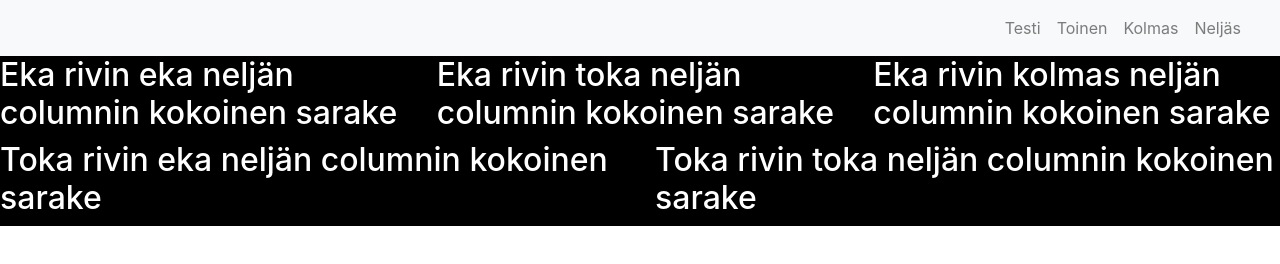
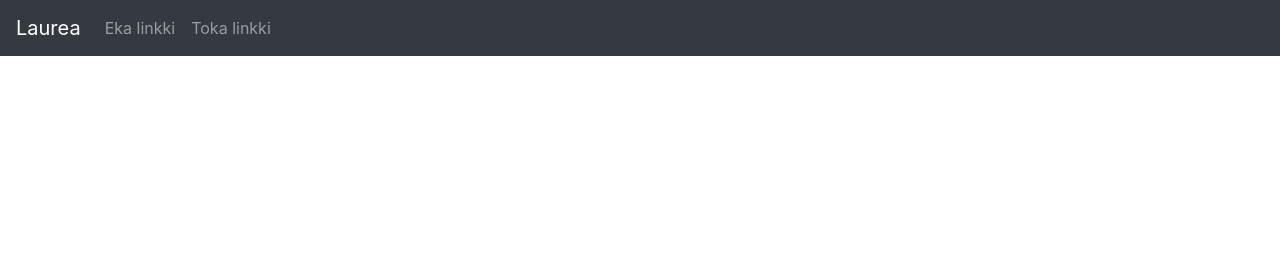
Before and after one commit to kyostim/kyostim.github.io, a plain HTML site: page BS/index.html in a window 1280 px wide. Drawn offline with nearby package versions, Linux system fonts and the light colour scheme.

Commit message:
Update index.html

```diff
--- a/BS/index.html
+++ b/BS/index.html
@@ -3,55 +3,30 @@
     <head>
         <title>Esimerkki 7B</title>
         <meta charset="utf-8"/>
-        <link href="css/bootstrap.min.css" rel="stylesheet">
-        <link href="ownstyles.css" rel="stylesheet">
+        <link rel="stylesheet" href="https://stackpath.bootstrapcdn.com/bootstrap/4.4.1/css/bootstrap.min.css" integrity="sha384-Vkoo8x4CGsO3+Hhxv8T/Q5PaXtkKtu6ug5TOeNV6gBiFeWPGFN9MuhOf23Q9Ifjh" crossorigin="anonymous">
     </head>
     <body>
-        <nav class="navbar navbar-expand-md navbar-light bg-light sticky-top">
-            <div class="container-fluid">
-                <button class="navbar-toggler" type="button" data-toggle="collapse" data-target="#navbarResponsive">
-                    <span class="navbar-toggler-icon">
-                    </span>
+        <nav class="navbar navbar-expand-lg navbar-dark bg-dark">
+            <a href="#" class="navbar-brand">Laurea</a>
+
+            <button class="navbar-toggler" data-toggle="collapse" data-target="#navbarMenu">
+                <span class="navbar-toggler-icon"></span>
             </button>
-                <div class="collapse navbar-collapse" id="navbarResponsive">
-                    <ul class="navbar-nav ml-auto">
+            <div id="navbarMenu" class="collapse navbar-collapse">
+                <ul class="navbar-nav">
                     <li class="nav-item">
-                            <a class="nav-link" href="#">Testi</a>
+                        <a class="nav-link" href="#">Eka linkki</a>
                     </li>
                     <li class="nav-item">
-                            <a class="nav-link" href="#">Toinen</a>
-                        </li>
-                        <li class="nav-item">
-                            <a class="nav-link" href="#">Kolmas</a>
-                        </li>
-                        <li class="nav-item">
-                            <a class="nav-link" href="#">Neljäs</a>
+                        <a class="nav-link" href="#">Toka linkki</a>
                     </li>
                 </ul>
             </div>
-            </div>
         </nav>
-        <div class="row">
-            <div class="col-md-4">
-                <h2>Eka rivin eka neljän columnin kokoinen sarake</h2>
-            </div>
-            <div class="col-md-4">
-                <h2>Eka rivin toka neljän columnin kokoinen sarake</h2>
-            </div>
-            <div class="col-md-4">
-                <h2>Eka rivin kolmas neljän columnin kokoinen sarake</h2>
-            </div>
-        </div>
 
-        <div class="row">
-            <div class="col-md-6">
-                <h2>Toka rivin eka neljän columnin kokoinen sarake</h2>
-            </div>
-            <div class="col-md-6">
-                <h2>Toka rivin toka neljän columnin kokoinen sarake</h2>
-            </div>
-        </div>
+        <script src="https://code.jquery.com/jquery-3.4.1.slim.min.js" integrity="sha384-J6qa4849blE2+poT4WnyKhv5vZF5SrPo0iEjwBvKU7imGFAV0wwj1yYfoRSJoZ+n" crossorigin="anonymous"></script>
+        <script src="https://cdn.jsdelivr.net/npm/popper.js@1.16.0/dist/umd/popper.min.js" integrity="sha384-Q6E9RHvbIyZFJoft+2mJbHaEWldlvI9IOYy5n3zV9zzTtmI3UksdQRVvoxMfooAo" crossorigin="anonymous"></script>
+        <script src="https://stackpath.bootstrapcdn.com/bootstrap/4.4.1/js/bootstrap.min.js" integrity="sha384-wfSDF2E50Y2D1uUdj0O3uMBJnjuUD4Ih7YwaYd1iqfktj0Uod8GCExl3Og8ifwB6" crossorigin="anonymous"></script>
 
-        <script src="js/bootstrap.min.js"></script>
     </body>
 </html>
```
Lines whose indentation alone changed are shown as unchanged.
